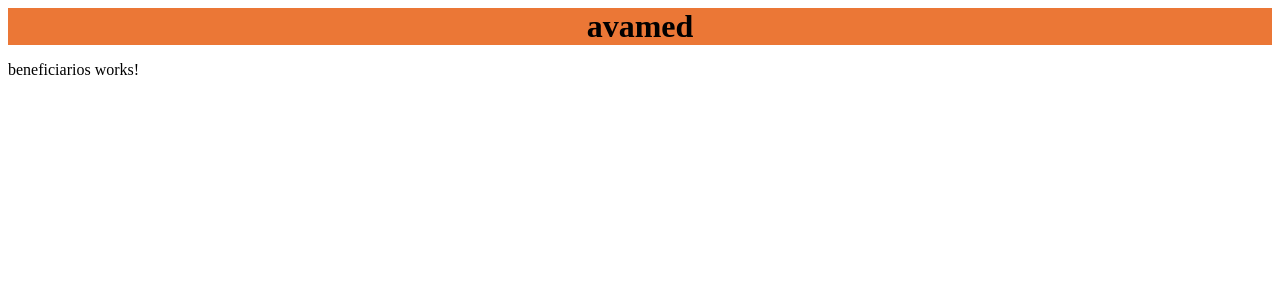
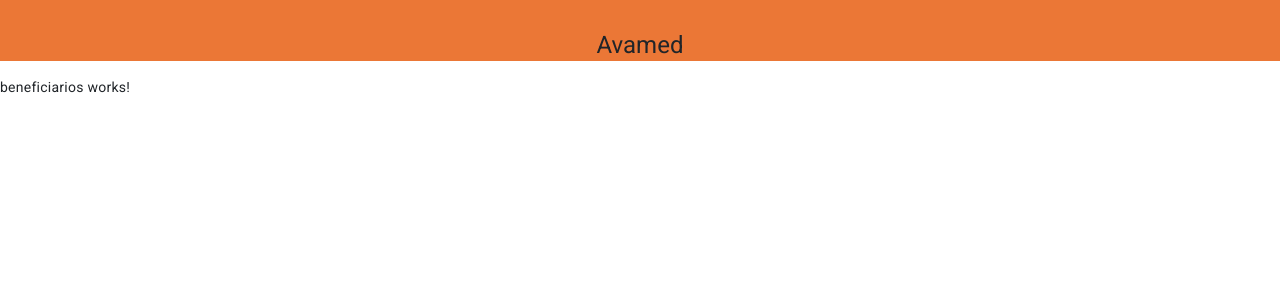
Before and after one commit to monteirocamis/avamed, an Angular app in the folder front-avamed/: page / in a window 1280 px wide. Shown: the top 300 px of the page. Built offline with nearby package versions, Linux system fonts and the light colour scheme.

Commit message:
header bg color

```diff
--- a/front-avamed/angular.json
+++ b/front-avamed/angular.json
@@ -25,6 +25,7 @@
               "src/assets"
             ],
             "styles": [
+              "@angular/material/prebuilt-themes/indigo-pink.css",
               "src/styles.css"
             ],
             "scripts": []
@@ -87,6 +88,7 @@
               "src/assets"
             ],
             "styles": [
+              "@angular/material/prebuilt-themes/indigo-pink.css",
               "src/styles.css"
             ],
             "scripts": []
--- a/front-avamed/package.json
+++ b/front-avamed/package.json
@@ -11,10 +11,12 @@
   "private": true,
   "dependencies": {
     "@angular/animations": "^15.0.0",
+    "@angular/cdk": "^15.0.3",
     "@angular/common": "^15.0.0",
     "@angular/compiler": "^15.0.0",
     "@angular/core": "^15.0.0",
     "@angular/forms": "^15.0.0",
+    "@angular/material": "^15.0.3",
     "@angular/platform-browser": "^15.0.0",
     "@angular/platform-browser-dynamic": "^15.0.0",
     "@angular/router": "^15.0.0",
--- a/front-avamed/src/app/header/header.component.css
+++ b/front-avamed/src/app/header/header.component.css
@@ -5,7 +5,7 @@
 
 header {
   background-color: #EB7736 ;
- }
+}
 h1{
   display: flex;
   justify-content: center;
--- a/front-avamed/src/app/header/header.component.html
+++ b/front-avamed/src/app/header/header.component.html
@@ -1,4 +1,5 @@
 <header class="">
-<h1 class=""> avamed </h1>
+  <i class="material-icons">arrow</i>
+<h1 class=""> Avamed </h1>
 
 </header>
--- a/front-avamed/src/index.html
+++ b/front-avamed/src/index.html
@@ -6,8 +6,13 @@
   <base href="/">
   <meta name="viewport" content="width=device-width, initial-scale=1">
   <link rel="icon" type="image/x-icon" href="favicon.ico">
+
+  <link rel="stylesheet" href="https://maxcdn.bootstrapcdn.com/bootstrap/4.0.0/css/bootstrap.min.css" integrity="sha384-Gn5384xqQ1aoWXA+058RXPxPg6fy4IWvTNh0E263XmFcJlSAwiGgFAW/dAiS6JXm" crossorigin="anonymous">
+  <link href="https://fonts.googleapis.com/icon?family=Material+Icons" rel="stylesheet">
+  <link rel="preconnect" href="https://fonts.gstatic.com">
+  <link href="https://fonts.googleapis.com/css2?family=Roboto:wght@300;400;500&display=swap" rel="stylesheet">
 </head>
-<body>
+<body class="mat-typography">
   <app-root></app-root>
 </body>
 </html>
--- a/front-avamed/src/styles.css
+++ b/front-avamed/src/styles.css
@@ -1 +1,4 @@
 /* You can add global styles to this file, and also import other style files */
+
+html, body { height: 100%; }
+body { margin: 0; font-family: Roboto, "Helvetica Neue", sans-serif; }
```
Also changed, not shown: 1 other file (tests, documents, lock files or other folders).
